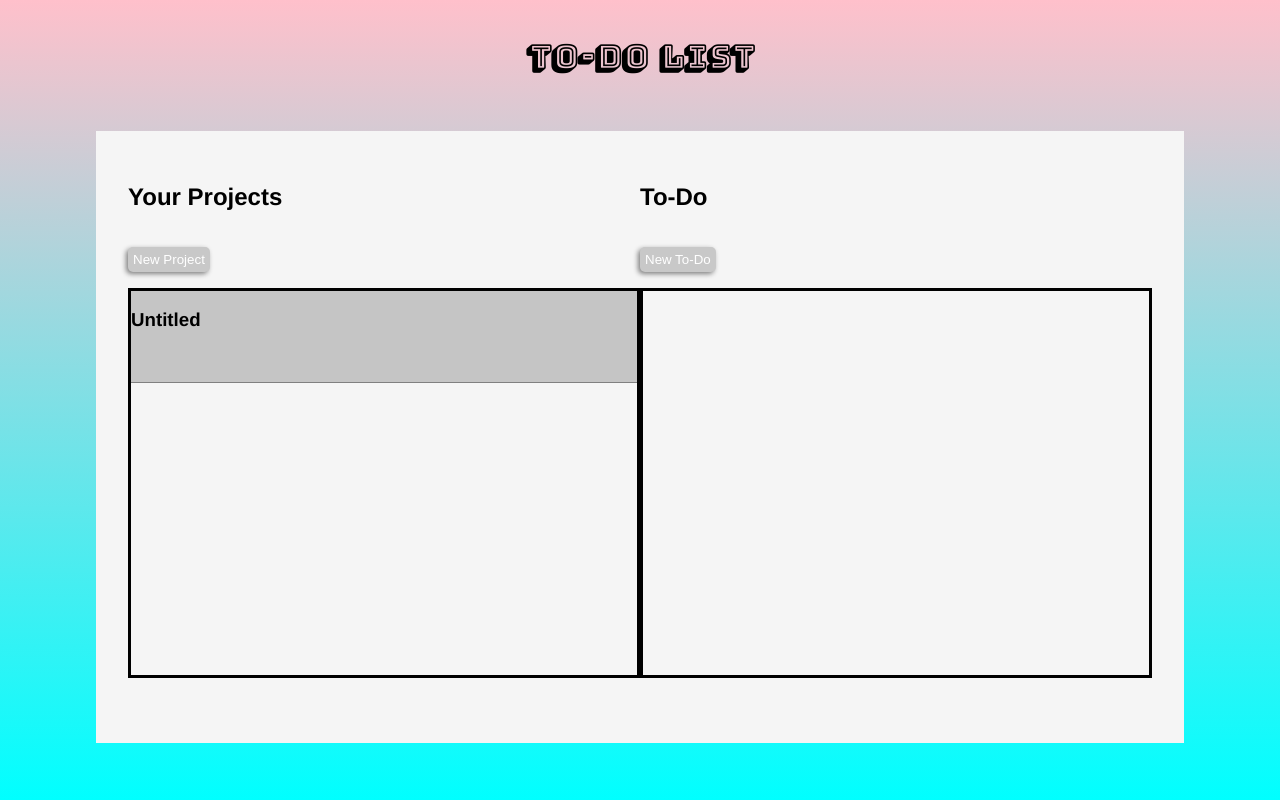
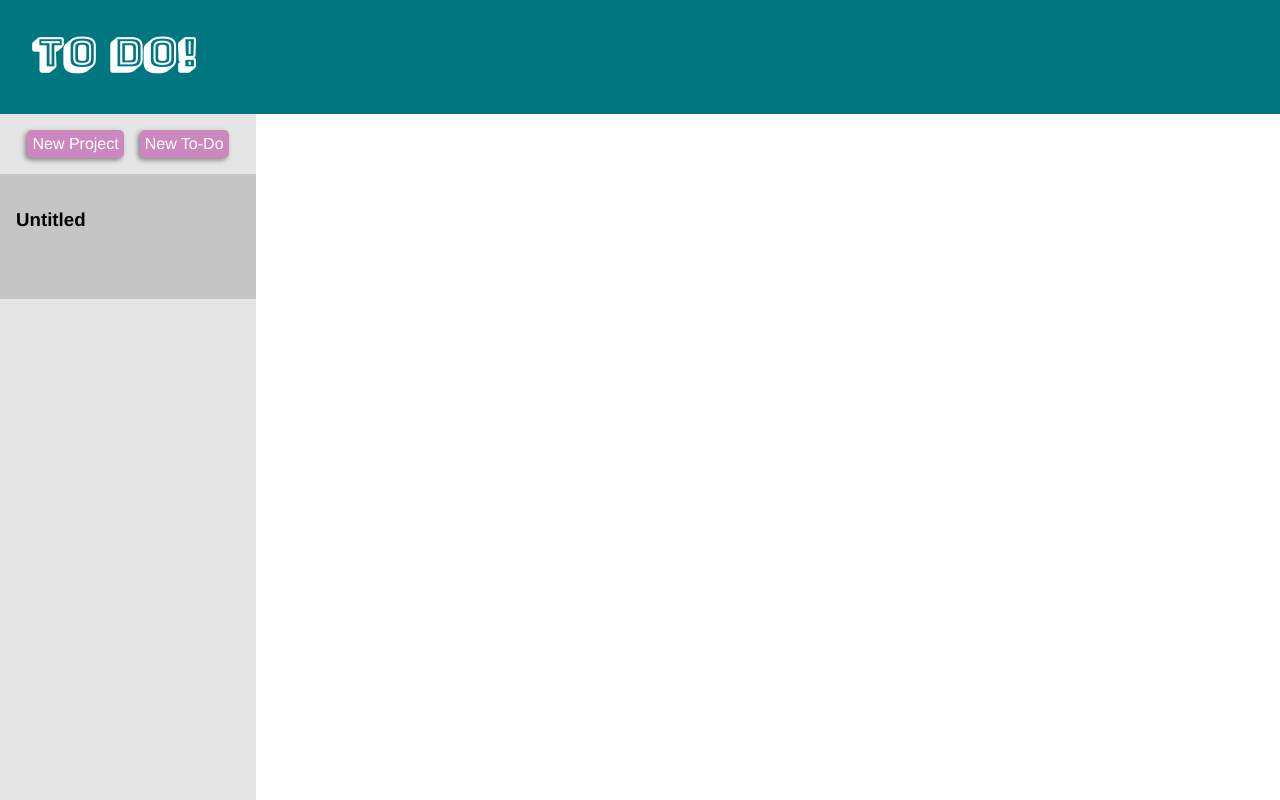
Before and after one commit to hametm/to-do-list, a website built with webpack: page dist/index.html in a window 1280 px wide. Built offline with Linux system fonts and the light colour scheme.

Commit message:
Improve UI

```diff
--- a/src/DOM.js
+++ b/src/DOM.js
@@ -129,7 +129,8 @@ const render = (() => {
         todoForm.classList.add("hidden");
         todoForm.reset();
 
-
+        // Create todo container
+        // Figure out weird stuff, like things getting added multiple times and classes not showing up
         for (let i = 0; i < allProjects.length; i++) {
             const project = allProjects[i];
             if (project.isSelected === true) {
@@ -137,6 +138,7 @@ const render = (() => {
                     if ((allTodos[i]).project == project.title) {
                         const todo = allTodos[i];
                         const container = document.createElement("div");
+                        container.classList.add("todoContainer");
                         const title = document.createElement("p");
                         const todoBtn = document.createElement("button");
                         todoBtn.textContent = "Details";
@@ -160,20 +162,6 @@ const render = (() => {
             }
         }
 
-
-        // const projectContainer = document.querySelector(".selectedContainer");
-
-
-        // if (newTodo.project === "Untitled") {
-        //     for (let i = 0; i < allTodos.length; i++) {
-        //         // if ((allTodos[i]).project == newTodo.project) {
-        //             let todo = document.createElement("p");
-        //             todo.textContent = (allTodos[i]).title;
-        //             todoList.appendChild(todo);
-        //         // }
-        //     }
-        // }
-
     }
 
     projectBtn.onclick = () => {
--- a/src/style.css
+++ b/src/style.css
@@ -3,36 +3,60 @@
 body {
     font-family: 'Franklin Gothic Medium', 'Arial Narrow', Arial, sans-serif;
     display: grid;
-    place-items: center;
     grid-template-rows: 1fr 6fr;
     min-height: 100vh;
-    background-image: linear-gradient(pink, aqua);
+    background-color: white;
     margin: 0;
 }
 
+header {
+    background-color: rgb(0, 119, 128);
+    display: flex;
+    padding-left: 2rem;
+}
+
 main {
-    width: 80%;
-    height: 80%;
     display: grid;
-    grid-template-columns: 1fr 1fr;
-    background-color: whitesmoke;
-    margin-bottom: 40px;
-    padding: 2rem;
+    grid-template-columns: 1fr 4fr;
+}
+
+#projects {
+    background-color: rgb(229, 229, 229);
+
+}
+
+#buttonContainer {
+    display: flex;
+    justify-content: center;
+    align-items: center;
+    margin-top: 1rem;
+    margin-bottom: 1rem;
+    gap: 1rem;
+}
+
+#todos {
+    background-color: white;
+
+}
+
+#todoList {
+    display: flex;
+    flex-direction: column;
+    gap: 1rem;
 }
 
 h1 {
     font-family: 'Bungee Shade', cursive;
-
+    color: white;
+    font-size: 2.5rem;
 }
 
 .side {
     display: flex;
     flex-direction: column;
-    gap: 1rem;
 }
 
 .list {
-    border: solid black;
     height: 70%;
     overflow: auto;
 }
@@ -41,33 +65,41 @@ h1 {
     display: none;
 }
 
-.buttonContainer {
-    display: flex;
-    align-items: center;
-}
-
 button {
-    background-color: rgb(200, 200, 200);
+    background-color: rgb(205, 135, 191);
     border: none;
     box-shadow: -2px 2px 5px grey;
     padding: 5px;
     border-radius: 5px;
     color: white;
+    font-family: 'Franklin Gothic Medium', 'Arial Narrow', Arial, sans-serif;
+    font-size: 1rem;
 }
 
 button:hover {
     cursor: pointer;
-    background-color: rgb(167, 167, 167);
+    background-color: rgb(172, 110, 160);
+}
+
+button:active {
+    transform: translate(2px, 2px);
 }
 
 .projectContainer {
     display: flex;
     flex-direction: column;
     justify-content: center;
-    border-bottom: 1px solid grey;
+    border-bottom: 1px solid rgb(197, 197, 197);
     margin: 0;
+    padding: 1rem;
 }
 
 .selectedContainer {
     background-color: rgb(197, 197, 197);
 }
+
+.todoContainer {
+    background-color: rgb(229, 229, 229);
+    padding: 1rem;
+    display: flex;
+}
```
Also changed, not shown: dist/index.html, dist/main.js.
